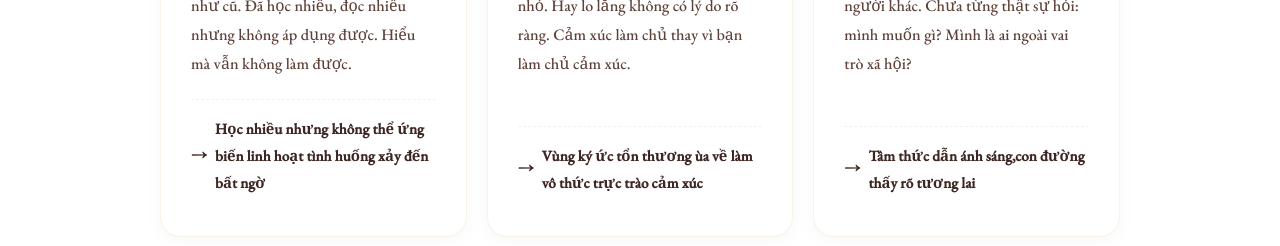
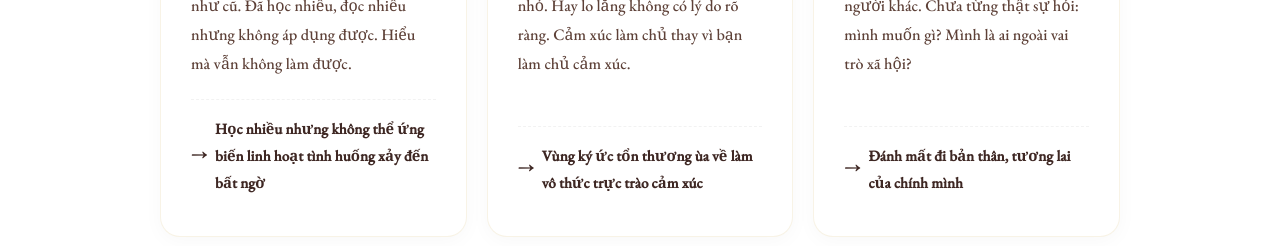
Before and after one commit to windc151095/2daystamthuc, a React (Vite) app: page / in a window 1280 px wide. Shown: the part 1860-2106 px from the top of the page. Built offline with nearby package versions, Linux system fonts and the light colour scheme; no server answers; the database is empty.

Commit message:
fix: Update diagnosis insight text
Adjusted the insight text for the "Không Biết Mình Thực Sự Muốn Gì" diagnosis to better reflect the consequence of losing oneself.

```diff
--- a/src/components/Diagnosis.tsx
+++ b/src/components/Diagnosis.tsx
@@ -36,7 +36,7 @@ export function Diagnosis() {
       icon: "🤷",
       title: "Không Biết Mình Thực Sự Muốn Gì",
       desc: "Làm việc vì áp lực, sống vì kỳ vọng người khác. Chưa từng thật sự hỏi: mình muốn gì? Mình là ai ngoài vai trò xã hội?",
-      insight: "Tâm thức dẫn ánh sáng,con đường thấy rõ tương lai"
+      insight: "Đánh mất đi bản thân, tương lai của chính mình"
     }
   ];
 
```
